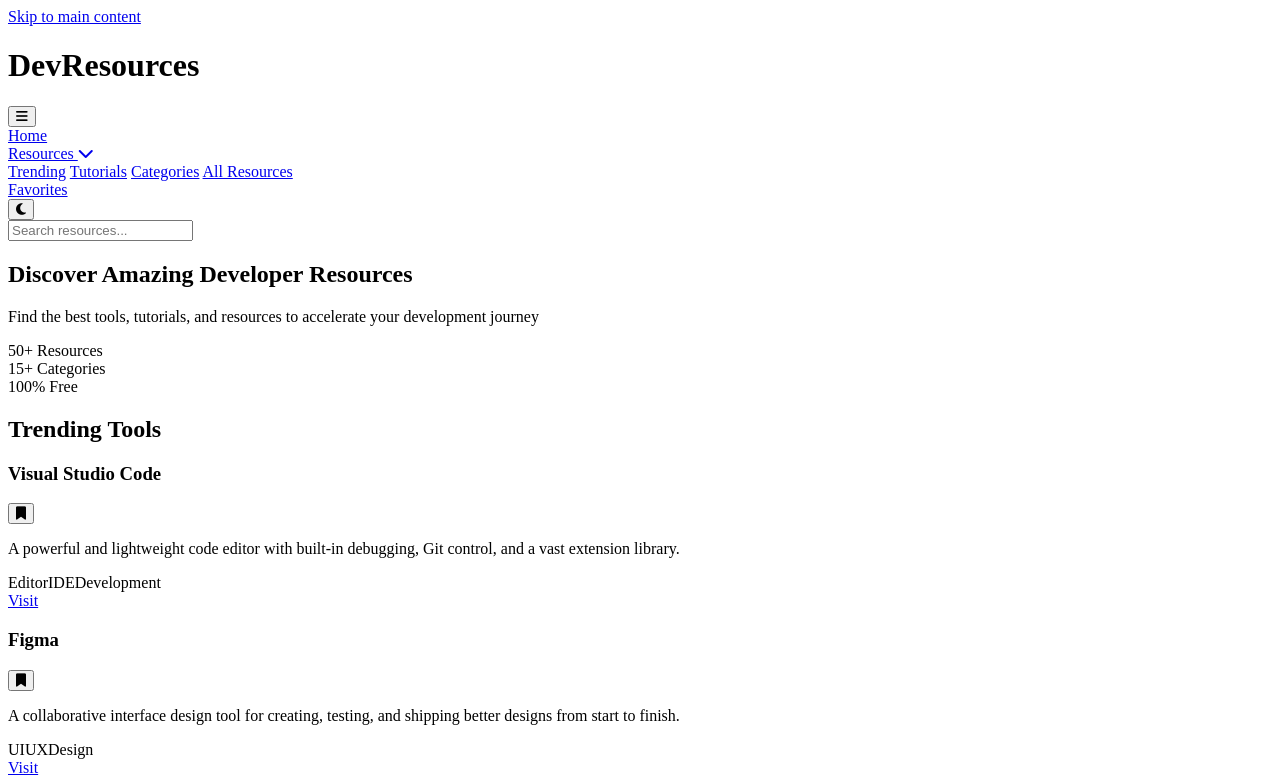
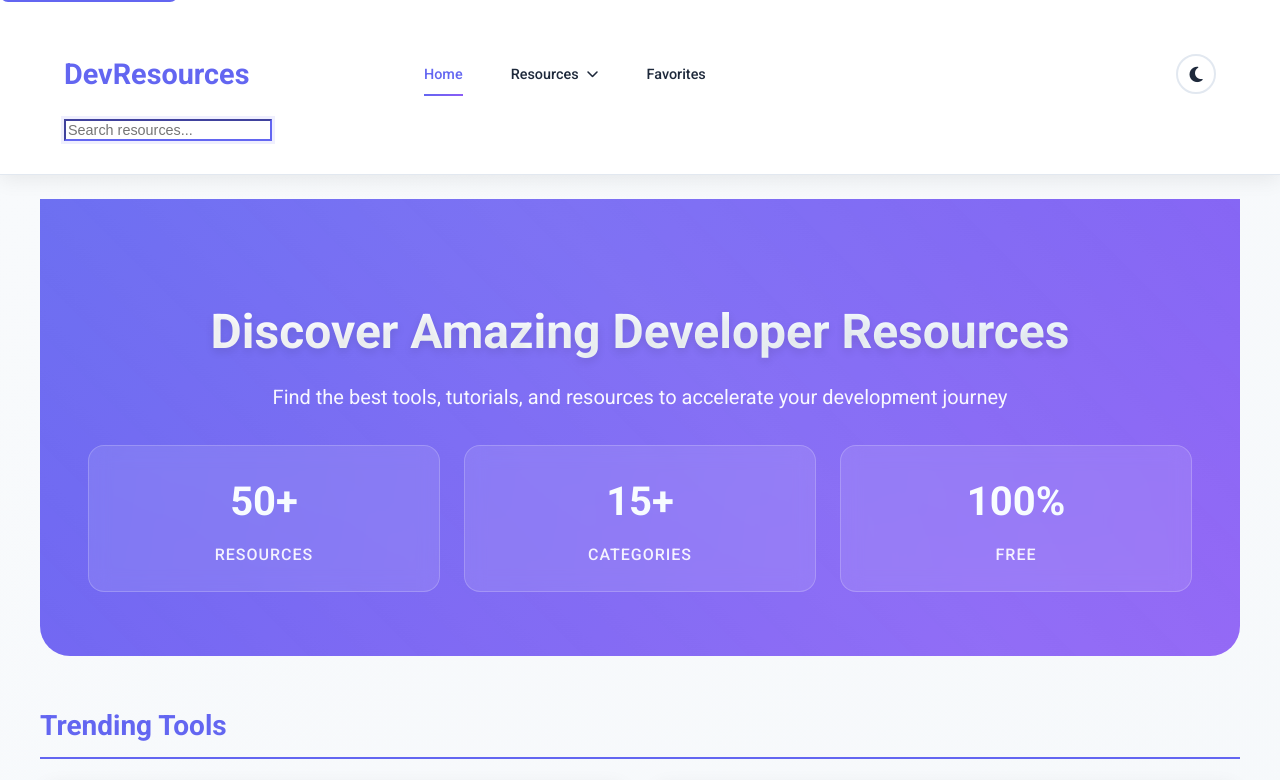
Before and after one commit to Mellytech/developer, a plain HTML site: page index.html in a window 1280 px wide. Shown: the top 780 px of the page. Drawn offline with Linux system fonts and the light colour scheme.

Commit message:
Update stylesheet link from styles-new.css to styles.css

```diff
--- a/index.html
+++ b/index.html
@@ -11,7 +11,7 @@
     <meta property="og:type" content="website">
     <meta name="twitter:card" content="summary_large_image">
     <title>Developer Resource Hub</title>
-    <link rel="stylesheet" href="styles-new.css">
+    <link rel="stylesheet" href="styles.css">
     <link href="https://fonts.googleapis.com/css2?family=Roboto:wght@300;400;500;700&display=swap" rel="stylesheet">
     <link rel="stylesheet" href="https://cdnjs.cloudflare.com/ajax/libs/font-awesome/6.4.0/css/all.min.css">
 </head>
```
